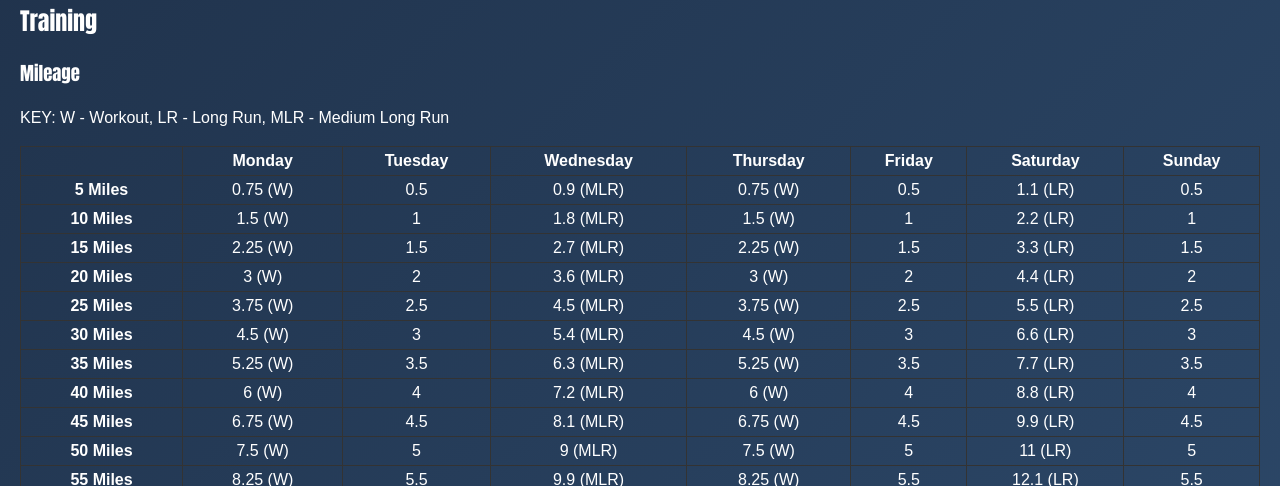
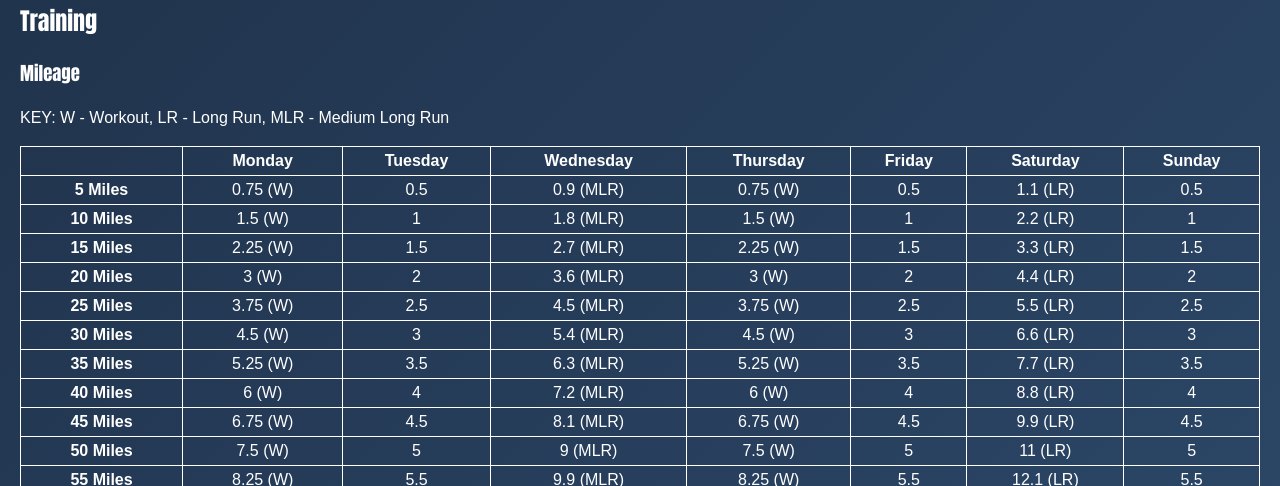
Before and after one commit to haarbj/RunningSite, a plain HTML site: page index.html in a window 1280 px wide. Shown: the part 2089-2575 px from the top of the page. Drawn offline with Linux system fonts and the light colour scheme; a script that the page names is missing.

Commit message:
Update style.css

```diff
--- a/style.css
+++ b/style.css
@@ -74,7 +74,7 @@ th,
 td {
   padding: 5px;
   text-align: center;
-  border: 1px solid #333;
+  border: 1px solid #FFF;
 }
 
 /* Media section styles */
```
